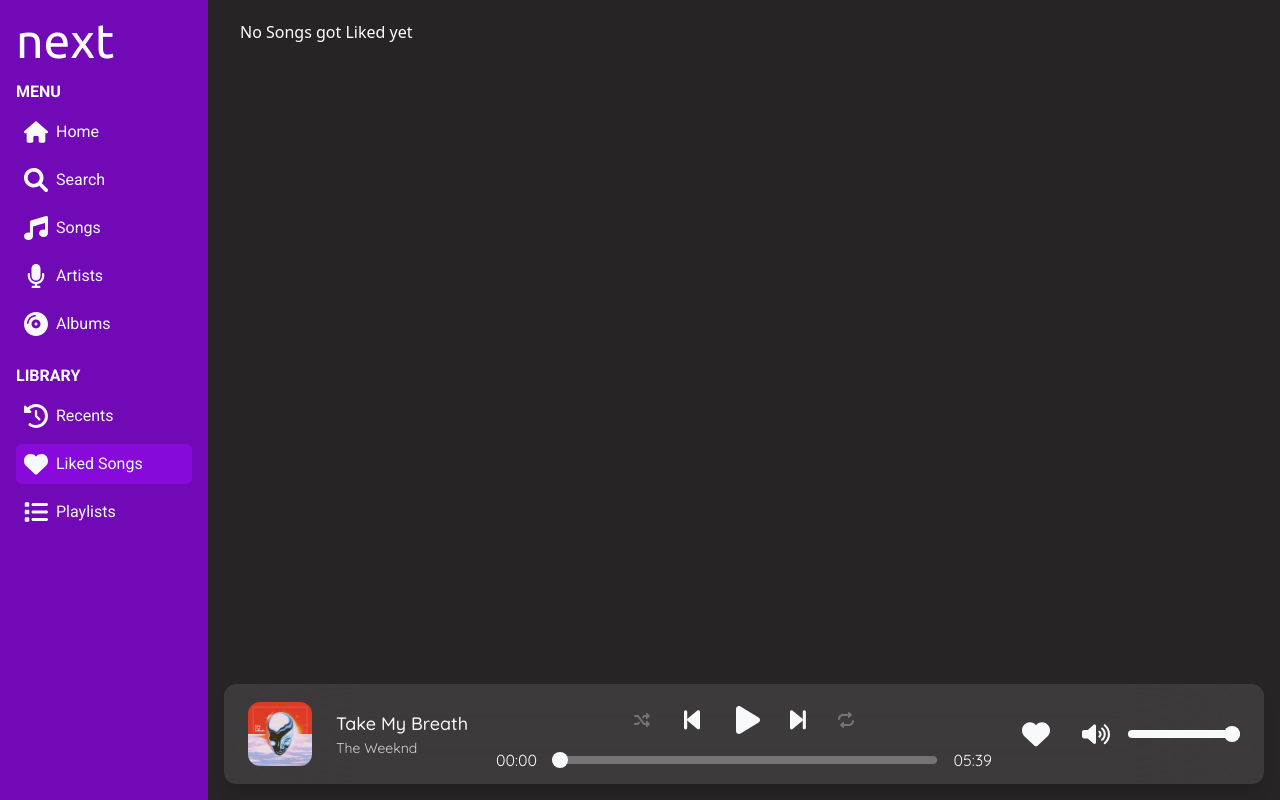
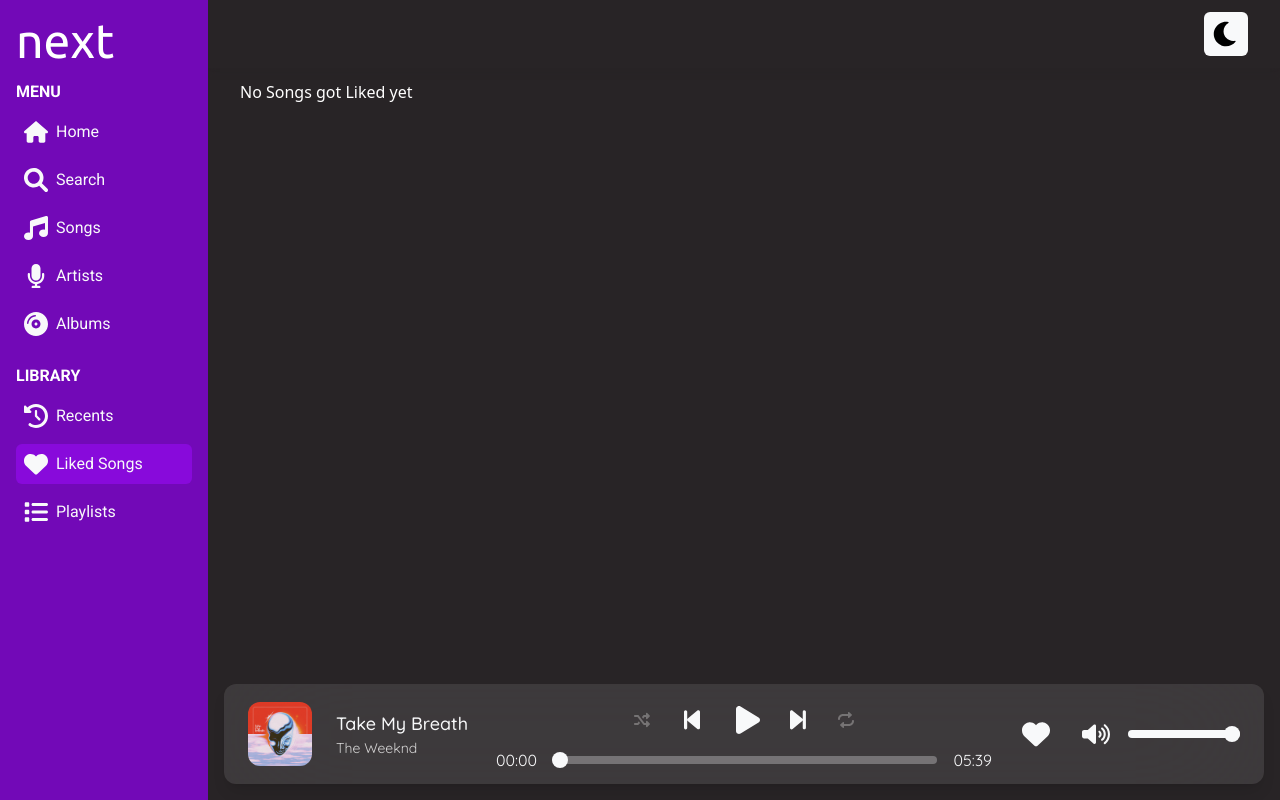
Before and after one commit to Behnam-sn/next-vue, a Vue app: page /likedSongs in a window 1280 px wide. Built offline with nearby package versions, Linux system fonts and the light colour scheme.

Commit message:
add theme

```diff
--- a/src/App.vue
+++ b/src/App.vue
@@ -3,6 +3,7 @@ import "lazysizes";
 import "swiper/css";
 
 import NavBar from "@/components/NavBar.vue";
+import TopBar from "@/components/TopBar.vue";
 import SideMenu from "@/components/SideMenu.vue";
 import PlayerBar from "@/components/PlayerBar.vue";
 
@@ -13,15 +14,17 @@ import { usePlayerStore } from "@/stores/player";
 const userStore = useUserStore();
 const playerStore = usePlayerStore();
 
+userStore.fetchTheme();
 userStore.fetchUserData();
 playerStore.fetchPlayerSettings();
 </script>
 
 <template>
   <NavBar />
+  <TopBar />
   <SideMenu />
   <PlayerBar />
-  <div class="mt-20 px-3 pb-52 lg:ml-52 lg:mt-5 lg:px-8">
+  <div class="mt-20 px-3 pb-52 lg:ml-52 lg:mt-20 lg:px-8">
     <router-view v-slot="{ Component }">
       <transition name="fade" mode="out-in">
         <component :is="Component" />
--- /dev/null
+++ b/src/assets/icons/MoonIcon.vue
@@ -0,0 +1,7 @@
+<template>
+  <svg xmlns="http://www.w3.org/2000/svg" viewBox="0 0 512 512">
+    <path
+      d="M32 256c0-123.8 100.3-224 223.8-224c11.36 0 29.7 1.668 40.9 3.746c9.616 1.777 11.75 14.63 3.279 19.44C245 86.5 211.2 144.6 211.2 207.8c0 109.7 99.71 193 208.3 172.3c9.561-1.805 16.28 9.324 10.11 16.95C387.9 448.6 324.8 480 255.8 480C132.1 480 32 379.6 32 256z"
+    />
+  </svg>
+</template>
--- /dev/null
+++ b/src/assets/icons/SunIcon.vue
@@ -0,0 +1,7 @@
+<template>
+  <svg xmlns="http://www.w3.org/2000/svg" viewBox="0 0 512 512">
+    <path
+      d="M256 159.1c-53.02 0-95.1 42.98-95.1 95.1S202.1 351.1 256 351.1s95.1-42.98 95.1-95.1S309 159.1 256 159.1zM509.3 347L446.1 255.1l63.15-91.01c6.332-9.125 1.104-21.74-9.826-23.72l-109-19.7l-19.7-109c-1.975-10.93-14.59-16.16-23.72-9.824L256 65.89L164.1 2.736c-9.125-6.332-21.74-1.107-23.72 9.824L121.6 121.6L12.56 141.3C1.633 143.2-3.596 155.9 2.736 164.1L65.89 256l-63.15 91.01c-6.332 9.125-1.105 21.74 9.824 23.72l109 19.7l19.7 109c1.975 10.93 14.59 16.16 23.72 9.824L256 446.1l91.01 63.15c9.127 6.334 21.75 1.107 23.72-9.822l19.7-109l109-19.7C510.4 368.8 515.6 356.1 509.3 347zM256 383.1c-70.69 0-127.1-57.31-127.1-127.1c0-70.69 57.31-127.1 127.1-127.1s127.1 57.3 127.1 127.1C383.1 326.7 326.7 383.1 256 383.1z"
+    />
+  </svg>
+</template>
--- /dev/null
+++ b/src/assets/icons/UserIcon.vue
@@ -0,0 +1,7 @@
+<template>
+  <svg xmlns="http://www.w3.org/2000/svg" viewBox="0 0 448 512">
+    <path
+      d="M224 256c70.7 0 128-57.31 128-128s-57.3-128-128-128C153.3 0 96 57.31 96 128S153.3 256 224 256zM274.7 304H173.3C77.61 304 0 381.6 0 477.3c0 19.14 15.52 34.67 34.66 34.67h378.7C432.5 512 448 496.5 448 477.3C448 381.6 370.4 304 274.7 304z"
+    />
+  </svg>
+</template>
--- /dev/null
+++ b/src/components/TopBar.vue
@@ -0,0 +1,25 @@
+<script setup lang="ts">
+import UserIcon from "@/assets/icons/UserIcon.vue";
+import SunIcon from "@/assets/icons/SunIcon.vue";
+import MoonIcon from "@/assets/icons/MoonIcon.vue";
+
+import { useUserStore } from "@/stores/user";
+const userStore = useUserStore();
+</script>
+
+<template>
+  <div
+    class="fixed left-52 right-0 top-0 z-20 hidden justify-end bg-primary-900 py-3 px-8 shadow-md shadow-primary-900 lg:flex"
+  >
+    <button
+      class="flex h-11 w-11 items-center justify-center rounded-md bg-secondary-900"
+      @click="userStore.changeTheme"
+    >
+      <SunIcon class="h-7" v-if="userStore.theme === 'light'" />
+      <MoonIcon class="h-7" v-else />
+    </button>
+    <!-- <div class="flex h-14 w-14 items-center justify-center rounded-full">
+      <UserIcon class="h-7 fill-secondary-900" />
+    </div> -->
+  </div>
+</template>
--- a/src/stores/user.ts
+++ b/src/stores/user.ts
@@ -5,6 +5,7 @@ import { useSongsStore } from "@/stores/songs";
 import type { Song } from "@/models/song.model";
 
 interface State {
+  theme: string;
   likedSongs: Song[];
   recents: Song[];
 }
@@ -13,11 +14,66 @@ export const useUserStore = defineStore({
   id: "user",
   state: () =>
     ({
+      theme: "dark",
       likedSongs: [],
       recents: [],
     } as State),
   getters: {},
   actions: {
+    fetchTheme() {
+      const localStorageTheme = localStorage.getItem("theme");
+      if (localStorageTheme) {
+        if (localStorageTheme === "dark") {
+          this.theme = "dark";
+          document.documentElement.classList.add("dark");
+        } else {
+          this.theme = "light";
+        }
+      } else {
+        localStorage.setItem("theme", "dark");
+        document.documentElement.classList.add("dark");
+      }
+    },
+    changeTheme() {
+      if (this.theme === "light") {
+        this.theme = "dark";
+        localStorage.setItem("theme", "dark");
+        document.documentElement.classList.add("dark");
+      } else {
+        this.theme = "light";
+        localStorage.setItem("theme", "light");
+        document.documentElement.classList.remove("dark");
+      }
+    },
+    fetchUserData() {
+      const songsStore = useSongsStore();
+
+      const localStorageLikedSongs = localStorage.getItem("likedSongs");
+      if (localStorageLikedSongs) {
+        const likedSongsId: string[] = JSON.parse(localStorageLikedSongs);
+        for (const id of likedSongsId) {
+          const song = songsStore.getSongById(id);
+          if (song) {
+            this.likedSongs.push(song);
+          }
+        }
+      } else {
+        localStorage.setItem("likedSongs", "[]");
+      }
+
+      const localStorageRecents = localStorage.getItem("recents");
+      if (localStorageRecents) {
+        const recentsId: string[] = JSON.parse(localStorageRecents);
+        for (const id of recentsId) {
+          const song = songsStore.getSongById(id);
+          if (song) {
+            this.recents.push(song);
+          }
+        }
+      } else {
+        localStorage.setItem("recents", "[]");
+      }
+    },
     addToLikedSongs(song: Song) {
       this.likedSongs.push(song);
       const localStorageLikedSongs = localStorage.getItem("likedSongs");
@@ -63,34 +119,5 @@ export const useUserStore = defineStore({
         localStorage.setItem("recents", JSON.stringify(recentsId));
       }
     },
-    fetchUserData() {
-      const songsStore = useSongsStore();
-
-      const localStorageLikedSongs = localStorage.getItem("likedSongs");
-      if (localStorageLikedSongs) {
-        const likedSongsId: string[] = JSON.parse(localStorageLikedSongs);
-        for (const id of likedSongsId) {
-          const song = songsStore.getSongById(id);
-          if (song) {
-            this.likedSongs.push(song);
-          }
-        }
-      } else {
-        localStorage.setItem("likedSongs", "[]");
-      }
-
-      const localStorageRecents = localStorage.getItem("recents");
-      if (localStorageRecents) {
-        const recentsId: string[] = JSON.parse(localStorageRecents);
-        for (const id of recentsId) {
-          const song = songsStore.getSongById(id);
-          if (song) {
-            this.recents.push(song);
-          }
-        }
-      } else {
-        localStorage.setItem("recents", "[]");
-      }
-    },
   },
 });
```
